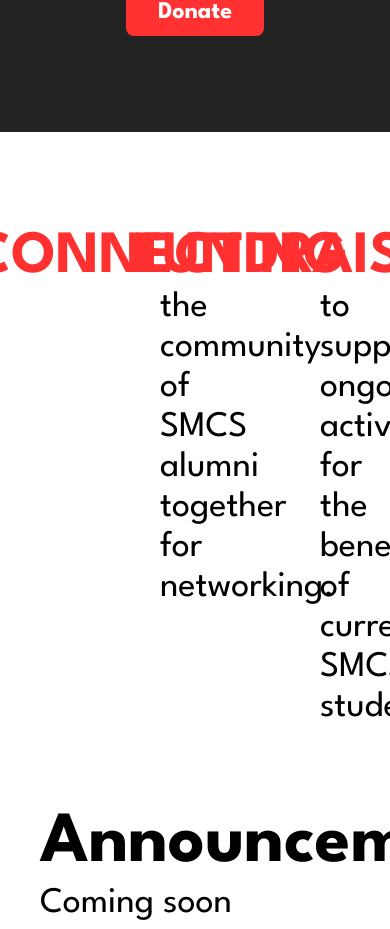
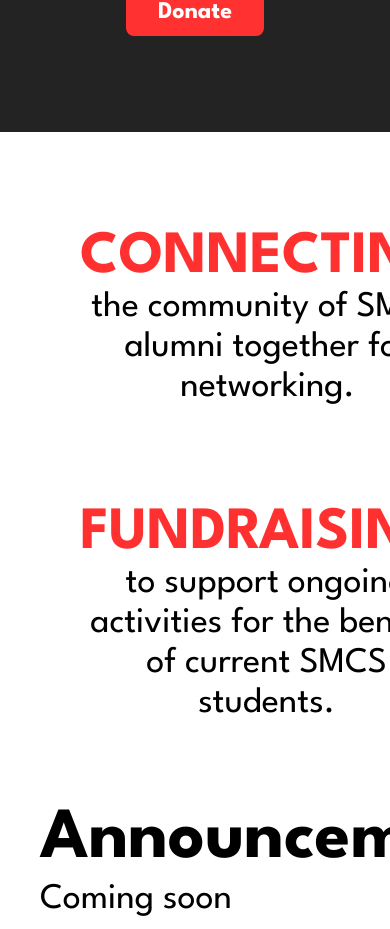
Before and after one commit to byung806/smcs-alumni, a Next.js app: page / in a window 390 px wide. Shown: the part 873-1802 px from the top of the page. Built offline with nearby package versions, Linux system fonts and the light colour scheme.

Commit message:
mobile css

```diff
--- a/src/app/page.tsx
+++ b/src/app/page.tsx
@@ -7,12 +7,12 @@ export default function Home() {
     <div>
         <div>
             <HeroSection type="home" />
-            <div className="flex justify-between px-20">
-                <div className="w-1/2 px-20">
+            <div className="container mx-auto flex flex-wrap">
+                <div className="h-full lg:w-1/2 px-20">
                     <p className="text-6xl text-[#ff3130] font-bold pt-24 uppercase flex justify-center items-center">Connecting</p>
                     <p className="text-4xl text-center">the community of SMCS alumni together for networking.</p>
                 </div>
-                <div className="w-1/2 px-20">
+                <div className="h-full lg:w-1/2 px-20">
                     <p className="text-6xl text-[#ff3130] font-bold pt-24 uppercase flex justify-center items-center">Fundraising</p>
                     <p className="text-4xl text-center">to support ongoing activities for the benefit of current SMCS students.</p>
                 </div>
```
